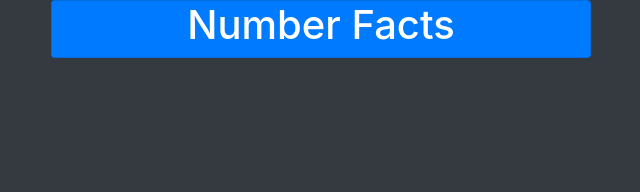
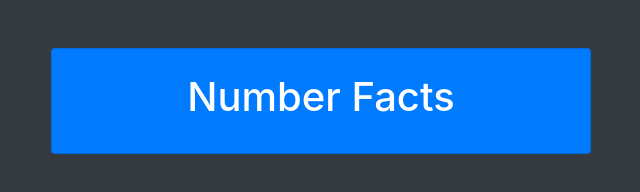
Before and after one commit to HamzaJirah/number-facts-app, a plain HTML site: page index.html in a window 1280 px wide. Shown: the whole page, without its empty margins (319-959 px from the left). Drawn offline with Linux system fonts and the light colour scheme.

Commit message:
added bootstrap class

```diff
--- a/index.html
+++ b/index.html
@@ -11,7 +11,7 @@
   <div class="container">
     <div class="row">
       <div class="col-md-6 mx-auto">
-        <div class="card bg-primary">
+        <div class="card bg-primary mt-5 p-4">
           <h1 class="text-center text-white">Number Facts</h1>
         </div>
       </div>
```
